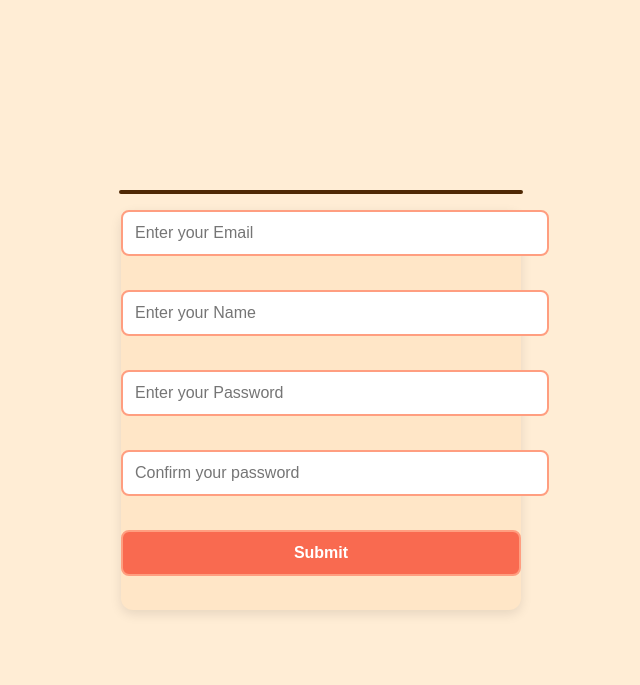
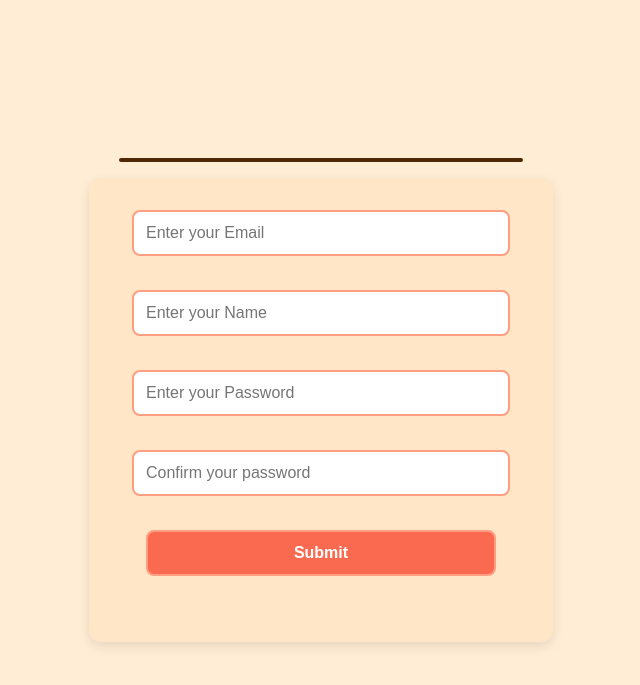
Before and after one commit to Power-0ff/Igcse, a Flask app: page /sign_up in a window 1280 px wide. Shown: the top 685 px of the page, without its empty margins (319-959 px from the left). Run offline with Flask 3, Linux system fonts and the light colour scheme.

Commit message:
commit 11

```diff
--- a/static/signup.css
+++ b/static/signup.css
@@ -23,6 +23,7 @@ body {
 /* Form Container */
 .block {
     background-color: #FFE6C7;
+    padding: 2rem;
     border-radius: 12px;
     box-shadow: 0 4px 12px rgba(0, 0, 0, 0.1);
     max-width: 400px;
@@ -48,7 +49,7 @@ input[type="submit"] {
     border: 2px solid #FF9E80; /* Light coral border */
     border-radius: 8px;
     outline: none;
-    width: 100%;
+    width: 350px;
     margin-bottom: 1rem;
 }
 
```
Also changed, not shown: templates/emailverification.html (added), templates/onboarding.html (added), templates/reviews.html (added), templates/settings.html (added), templates/terms.html (added).
